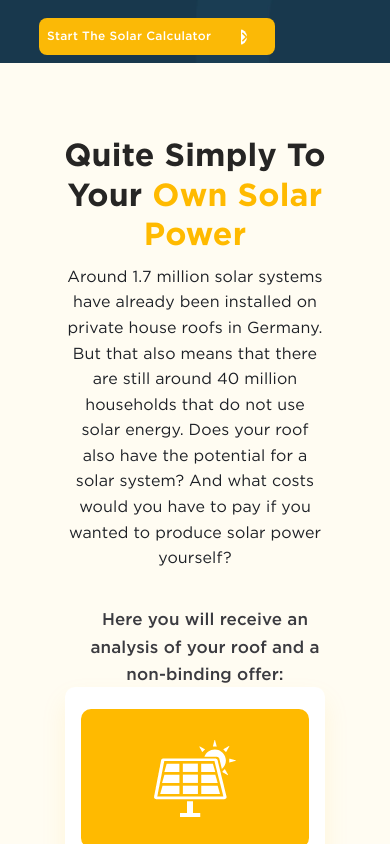
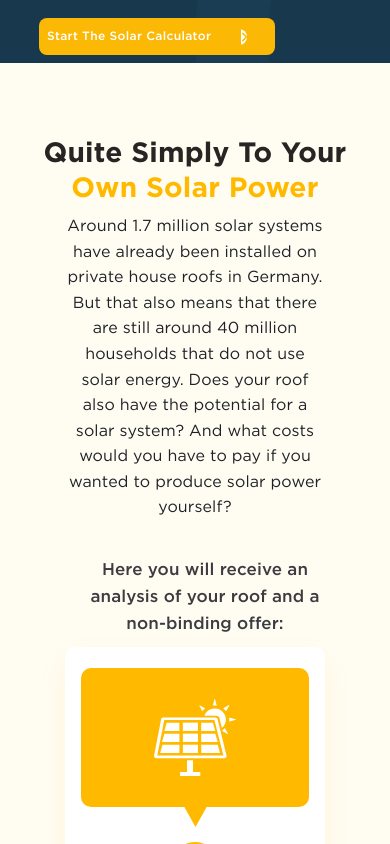
Before and after one commit to Nayeemr45/solar, a React (Create React App) app: page / in a window 390 px wide. Shown: the part 1140-1984 px from the top of the page. Built offline with nearby package versions, Linux system fonts and the light colour scheme.

Commit message:
Update Section_4.css

```diff
--- a/src/Assets/Css/Section_4.css
+++ b/src/Assets/Css/Section_4.css
@@ -84,8 +84,8 @@
 .section-4-card {
   margin: 10px;
   margin-top: 0px;
-  margin-bottom: 100px;
-}
+/*   margin-bottom: 100px;
+ */}
 .offer-button-div{
   margin-top: 50px;
   padding-bottom: 100px;
@@ -104,15 +104,15 @@
   }
   .sectoin-4-paragraph-2-div{
     height: 80px;
-    margin-bottom: 0px !important;
-  }
+/*     margin-bottom: 0px !important;
+ */  }
   .sectoin-4-grid-3{
     grid-template-columns: 0.25fr 1fr 0.25fr;
     margin-bottom: 50px;
     justify-content: center;
   }
   .sectoin-4-heading {
-    font-size: 32px !important;
+    font-size: 28px !important;
   }
   .sectoin-4-paragraph {
     font-size: 16px !important;
```
